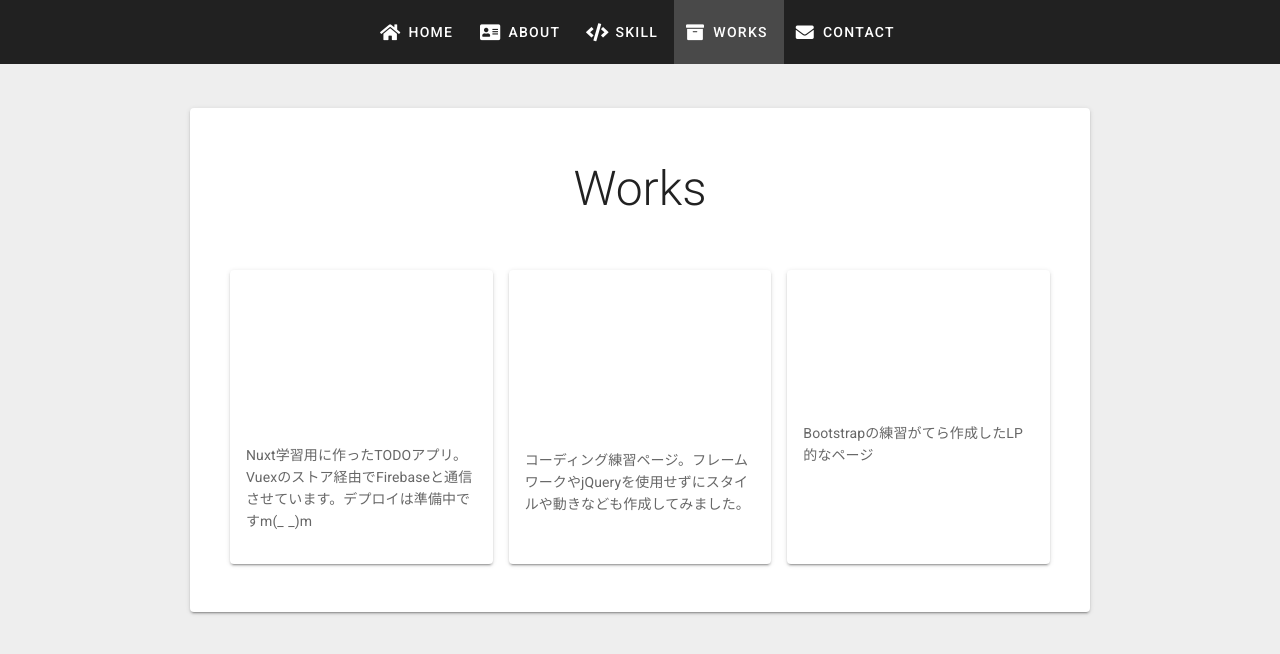
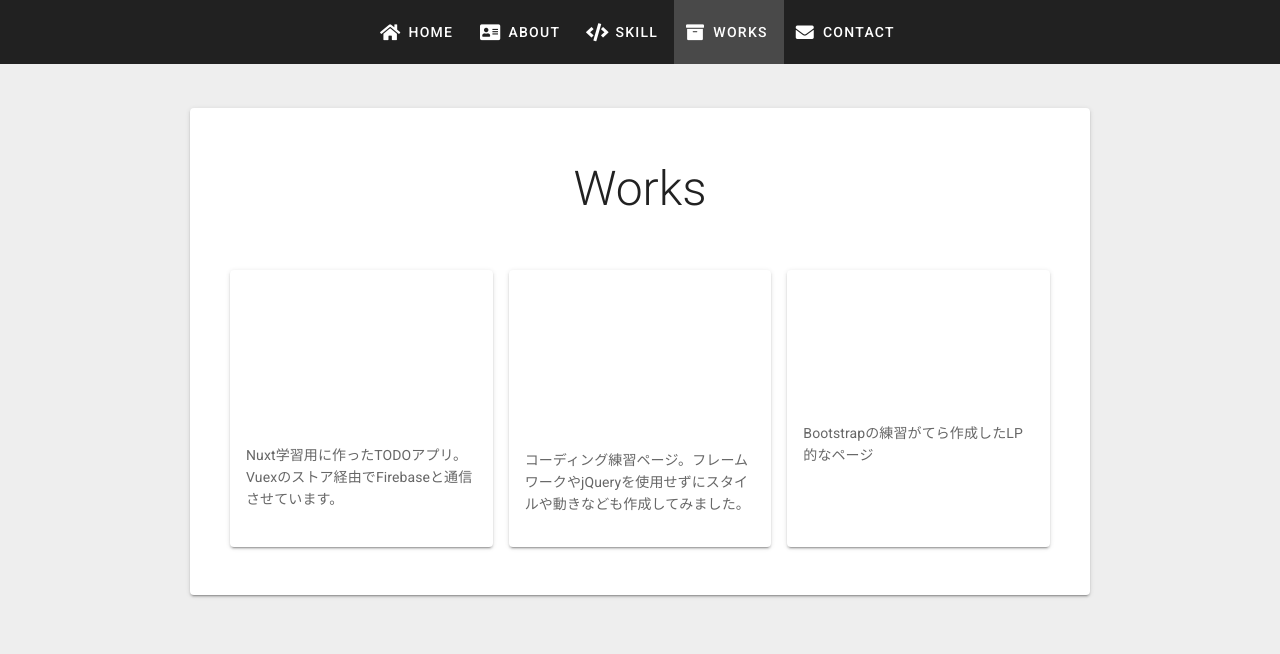
Before and after one commit to sakkun0229/portfolio-nuxt, a Nuxt app: page /works in a window 1280 px wide. Shown: the top 654 px of the page. Built offline with nearby package versions, Linux system fonts and the light colour scheme.

Commit message:
todoアプリのリンク更新

```diff
--- a/pages/works.vue
+++ b/pages/works.vue
@@ -34,10 +34,9 @@ export default {
     return {
       items: [
         {
-          url: '',
+          url: 'https://nuxt-todo-app.netlify.app/',
           img: require('@/assets/nuxt-todo-app.png'),
-          text:
-            'Nuxt学習用に作ったTODOアプリ。Vuexのストア経由でFirebaseと通信させています。デプロイは準備中ですm(_ _)m'
+          text: 'Nuxt学習用に作ったTODOアプリ。Vuexのストア経由でFirebaseと通信させています。'
         },
         {
           url: 'https://sakuma-takahisa.github.io/LP-practice/',
```
